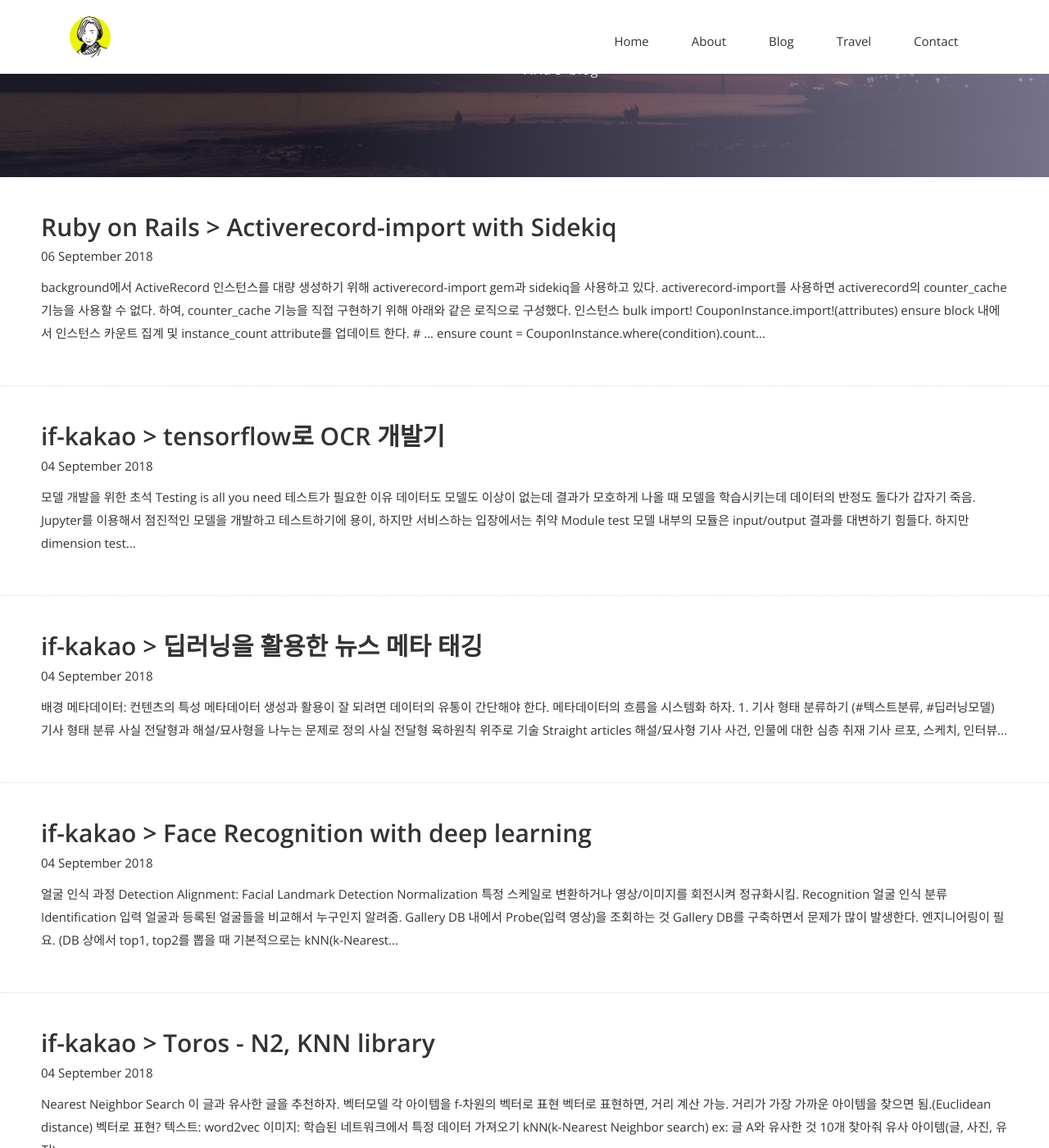
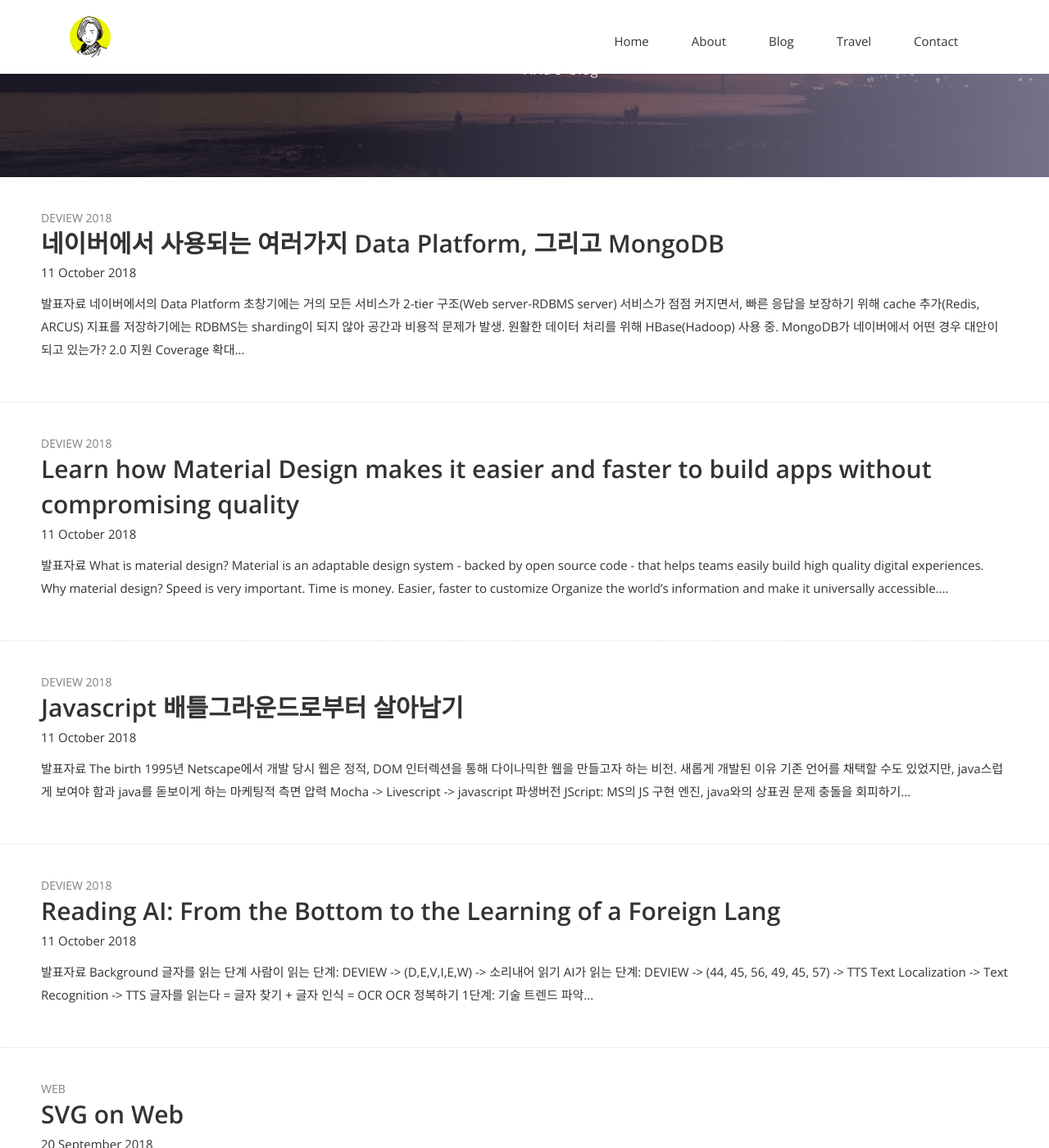
Before and after one commit to aria-grande/aria-grande.github.io, a Jekyll site: the page built from blog.html, in a window 1280 px wide and 1400 px high, scrolled down 244 px. Shown: the whole window at 82% size. Built offline with Jekyll 4.4.1, drawn with Linux system fonts in a browser that asks for light colours; nearby versions of some CDN libraries; some web fonts are replaced; some of the changed text lies outside the part shown.

Commit message:
added posts from deview 2018

````diff
--- /dev/null
+++ b/_posts/2018-09-20-interactive-map-on-web.md
@@ -0,0 +1,17 @@
+---
+layout: post
+title:  "SVG on Web"
+author: Aria
+category: web
+---
+
+# [SVG(Scalable Vector Graphics)](https://ko.wikipedia.org/wiki/%EC%8A%A4%EC%BC%80%EC%9D%BC%EB%9F%AC%EB%B8%94_%EB%B2%A1%ED%84%B0_%EA%B7%B8%EB%9E%98%ED%94%BD%EC%8A%A4)
+SVG는 2차원 그래픽을 표현하기 위해 만들어진 XML 파일 형식의 마크업 언어이다. 1999년 W3C의 주도하에 개발된 표준 벡터 그래픽 파일 형식이다. SVG 파일은 어도비 일러스트레이터와 같은 벡터 드로잉 프로그램을 사용하여 편집이 가능하며, XML 형식이므로 문서 편집기로도 가능하다.
+
+## 성능은 어떨까?
+
+### 파일 용량을 줄여 보자
+
+
+## 참고
+- https://svgontheweb.com/ko/
--- /dev/null
+++ b/_posts/2018-10-11-deview-ocr.md
@@ -0,0 +1,95 @@
+---
+layout: post
+title:  "Reading AI: From the Bottom to the Learning of a Foreign Lang"
+author: Aria
+category: "Deview 2018"
+---
+
+[발표자료](https://www.slideshare.net/deview/111-ai)
+# Background
+## 글자를 읽는 단계
+- 사람이 읽는 단계: DEVIEW -> (D,E,V,I,E,W) -> 소리내어 읽기
+- AI가 읽는 단계: DEVIEW -> (44, 45, 56, 49, 45, 57) -> TTS
+  - Text Localization -> Text Recognition -> TTS
+
+## 글자를 읽는다 = 글자 찾기 + 글자 인식 = OCR
+
+# OCR 정복하기
+## 1단계: 기술 트렌드 파악
+- 논문 스터디
+  - 빠른 요약: 핵심 기여 논문 결과 위주로 논문당 최대 2 슬라이드로 정리
+  - 세부 리뷰: 결과에 대한 타당성 검증 위주로 논문당 최대 10 슬라이드로 정리
+  - 기술 분류
+
+### 기술 분류: 글자 찾기
+#### 사전지식
+![글자 영역 표현법들]("/img/blog/ocr-1.png")
+- POLY(다각형): N 개의 점으로 표현.
+
+#### Regression-based
+- 이미지 -> CNN -> 글자 영역 표현 값들
+- SSD(Single Shot Detector)로 Textboxes 검출. 종횡비와 밀도를 토대로 검출.
+- 최근 들어 논문 수도 감소 중, 성능 재현 어려움. RECT 표현법이 다수
+
+#### Segmentation-based
+- 이미지 -> CNN -> 화소 단위 정보 -> Binarization(이진화) -> 연결된 성분 분석 -> RBOX 정합 -> 글자 영역 표현 값들
+- 최근 들어 논문 수 급증
+- 학습이 안정적
+- RBOX 표현법이 절대 다수이나 POLY 표현법이 서서히 증가 중
+
+#### End-to-end
+- 기존 글자 찾는 방법과 인식 하는 방법을 한 번에 학습시켜 상호 도움이 되도록 한다.
+- 최근 1년 사이 논문 등장
+- 성능 재현 어려움
+- 안정적인 학습법 연구 필요
+
+### 기술 분류: 글자 인식
+#### Text spotting
+- N개 단어 분류
+- End-to-End에서는 간혹 사용
+- 글자 인식 문제에서는 잘 안쓰이는 추세
+
+#### CTC-based
+- 이미지 -> CNN(특징 추출) -> RNN (시퀀스 정보)-> CTC
+- 규칙 기반 후처리
+- 고정 길이 시퀀스 길이에 대해 후처리
+
+```
+input이 trip이 적혀있는 이미지라면,
+
+ttrrriipppp
+ttrr--i--pp
+t-r----i--p
+이 CTC를 통해 trip으로 후변환
+```
+- 최근 논문 수 감소
+- 하지만 속도가 빠르고 적은 메모리를 요구하므로 대용량 이미지 프로세싱에는 적합
+
+#### Attention-based
+- 가변 길이 시퀀스 생성
+- 최근 논문 대부분의 방식
+- CTC에 비해 속도는 느리지만 높은 정확도를 자fkd
+
+## 2단계: 논문 구현의 시작!
+- 논문 구현 개상 선택: 기술 분류 별로 2개의 논문 선택
+- 구현 플랫폼: 각 논문을 pytorch와 tensorflow에 모두 구현.
+  - 의도1. 연구 효율성 극대화
+  - 의도2. 코드 리뷰 및 각 플랫폼에 대한 이해 증대
+  - 의도3. 한 논문에 대해 논의할 사람 확보
+
+## 3단계: 일어 적용
+### 일어 특징
+- 띄어쓰기가 없어 글자 찾기가 어려움.
+- 세로쓰기가 많아 글자 인식이 어려움.
+- 한자가 많아 글자 인식이 어려움.
+  - 일어의 글자수 대략 3천 개. 3천 개의 클래스가 필요한 것.
+
+### 일본어 띄어쓰기 대응
+- 글자 검출은 단어단위가 아니라 글자 단위로 검출
+
+### 일본어 세로쓰기 대응
+- 가로쓰기와 세로쓰기에 대한 인식용 네트워크를 따로 둔다.
+- pipeline: 이미지 -> 글자 찾기 -> RBOX -> Box별 각도 보정 -> 인식기 선택 -> 가로인식 or 세로인식
+
+---
+영어/일어 OCR 데모 페이지: [https://demo.ocrt.clova.ai/](https://demo.ocrt.clova.ai/)
--- /dev/null
+++ b/_posts/2018-10-11-javascript_battleground.md
@@ -0,0 +1,140 @@
+---
+layout: post
+title:  "Javascript 배틀그라운드로부터 살아남기"
+author: Aria
+category: "Deview 2018"
+---
+[발표자료](https://www.slideshare.net/deview/123javascript)
+
+## The birth
+- 1995년 Netscape에서 개발
+- 당시 웹은 정적, DOM 인터렉션을 통해 다이나믹한 웹을 만들고자 하는 비전.
+
+## 새롭게 개발된 이유
+- 기존 언어를 채택할 수도 있었지만, java스럽게 보여야 함과 java를 돋보이게 하는 마케팅적 측면 압력
+- Mocha -> Livescript -> javascript
+
+## 파생버전
+- JScript: MS의 JS 구현 엔진, java와의 상표권 문제 충돌을 회피하기 위해 개발
+- ActionScript: Flash에서 사용, ES4 기반.
+
+## Server-side Javascript
+- node, npm, ...
+
+## 프레임워크의 등장
+- jQuery
+- React, Angular, Vue.js
+
+## Browser wars
+- Evergreen Browser
+```
+The term "evergreen browser" refers to browsers that are automatically upgraded to future versions, rather than being updated by distribution of new versions from the manufacturer, as was the case with older browsers
+```
+
+## Vanilla is not common
+- Vanilla 개발은 일반적이지 않음
+- Framework + toolchains(transpiler, bundling)
+- 대다수 기능들은 라이브러리 '조립'
+
+## 개발 방식의 진화
+### Library -> Framework
+- 직접적인 DOM 핸들링 필요성 감소
+- DOM API native 지원향상(CSS selector 엔진 불필요)
+- 컴포넌트 단위의 기능에 집중, DOM은 프레임워크에 맡김
+ㄴ Virtual DOM을 통해 제어
+
+### Transpiling Era
+- From non/pure javascript code compiles/generates to javascript
+- Coffeescript, Dart, Typescript, ...
+
+#### Babel
+- 새로운 syntax를 즉시 사용할 수 있게 됨.
+- ES6+ 코드를 이전 브라우저 호환 코드로 컴파일
+지금도 IE에서는 error function을 사용할 수 없지만, babel의 도움으로 가능
+
+## 2018년 동향
+### 언어적 관점
+#### 버전 구분 중요성 감소
+- Annual release로 인해 해마다 릴리즈.
+  - 새로운 명세의 릴리즈까지 너무 오래 소요.
+  - 단일 릴리즈 모델의 한계
+- Transpiler(Babel)는 최신 스펙 사용 이슈 해결
+- 과거와 같이 버저닝에 큰 변화가 아닌 feature 단위
+- Evergreen browser는 스펙을 빠르게 구현
+
+#### What's coming?
+- ES2017/ES8
+  - async/await
+  - SHARED
+
+### WEB ASSEMBLY
+- 프로그래밍 언어를 컴파일 해, 어느 브라우저에서나 빠르게 실행되는 바이너리 파일로 변환
+- 주요 브라우저 및 node.js 모두 지원
+
+### 정적 타입 시스템
+- js의 부족한 영역(loose typing)을 채워줌
+- 버그 감소
+- as Languages: Typescript, ReasonML, PureScript
+- as tools: Flow
+
+### Web components
+#### Polymer
+- [lit-html](https://github.com/Polymer/lit-html): 커스텀 엘리먼트 생성하는 기본 클래스에서 활용되는 라이브러리. DOM 렌더링 집중 like jsx -> 표준 기술이므로 빌드 과정 필요없음.
+
+### NPM
+- 'Do not use Bower' policy.
+
+### Yarn
+- yarn을 통한 패키지 다운로드는 전체 npm 다운로드의 0.03%.
+- 초기 yarn의 장점(npm보다 빠르다)은 점점 퇴색.
+
+### Bundler/Build
+#### Webpack v4
+- 향상된 빌드 시간: 60~98% 감소
+- mode property -> development | production | none
+- split cli: webpack-cli
+
+### OCJS(Zero Configuration JS)
+- webpack은 configpack 같다. Configuration headache.
+- [PARCEL](https://parceljs.org/)의 등장(무설정 번들링 지향)
+
+### 모바일 애플리케이션
+- webview를 래핑하는 hybrid-app은 죽어감.
+
+### React Native
+- React 인기에 더불어 인기 상승.
+- TV 플랫폼 지원.
+
+### 데스크톱 어플리케이션
+- 모두 Chromium 기반
+- Electron: 세밀한 제어 기능 제공.
+- [NW.js](https://nwjs.io/): 웹앱을 빠르게 데스크톱앱으로 전환시 장점.
+
+## PWA(Progressive Web Applications)
+- Safari와 Edge 지원 추가로 기본 사용 환경을 갖춤.
+- 다양한 도구의 등장: Workbox, HNPWA, PWA Starter Kit, pwa-helpers
+
+## Javascript는 어디로 가고 있나?
+### 흐릿해지는 경계
+- FE/BE 구분 없이 하나의 코드셋으로 모든 곳에서 실행.
+- Universal Javascript.
+- Node.js + JS Foundation을 merge하려는 움직임의 시작(2018.10.4)
+
+## Javascript로부터 생존하기
+1) Trends
+- Github Trending: 새로운/떠오르는 프로젝트 확인
+- FE Tech Mailings: 최신 소식 업데이트
+
+2) Browsers Update: Chrome / WebKit / MS Edge / Firefox
+
+3) 다른 사람들은 어떻게 생각하나?
+- State of JS
+- Stack overflow annual developer survey
+- Medium's js posts.
+
+4) Conferences
+- JSConf
+- Fluent
+- dotJS
+- JS Kongress
+- Netflix JavaScript Talks
--- /dev/null
+++ b/_posts/2018-10-11-material_design.md
@@ -0,0 +1,64 @@
+---
+layout: post
+title:  "Learn how Material Design makes it easier and faster to build apps without compromising quality"
+author: Aria
+category: "Deview 2018"
+---
+
+[발표자료](https://www.slideshare.net/deview/142-learn-how-material-design-makes-it-easier-and-faster-to-build-apps-without-compromising-quality)
+
+# What is material design?
+- Material is an adaptable design system - backed by open source code - that helps teams easily build high quality digital experiences.
+
+# Why material design?
+- Speed is very important. Time is money.
+- Easier, faster to customize
+- Organize the world's information and make it universally accessible.
+
+## Components
+### FAB(Floating Action button)
+- FAB를 사용하는 partners가 많아지고 있다. 조금 더 fancy함
+- submit button, add/plus button, ...
+
+![fab]("/img/blog/fab.png")
+
+### Backdrop
+- filter, 메타태그 처럼 나타내고 있음.
+
+![backdrop]("/img/blog/backdrop.png")
+
+### Motion
+- password keypad에서도 모션이 들어간다.
+- loading scene에도 motionable한 이미지를 넣는다.
+
+![motion](https://cdn-images-1.medium.com/max/1200/1*xrH020ybWUPw503tg4IyGQ.gif)
+
+## Tips on Adopting Material Design
+1. Audit your product
+2. Start with Material Foundations
+ㄴ color
+ㄴ layout interactions...
+3. Choose appropriate Material component and *customize!*
+4. Implement, test, and iterate.
+
+## Q&A
+Q: Design System이 디자이너를 대체할 것이라고 하는데 어떻게 생각하는지?<br/>
+A: IKEA 매뉴얼처럼 starting point를 제공하는 것이지 디자이너의 역할을 대체할 수는 없을 것 같다.
+
+Q: 디자인은 매우 주관적인데, 표준을 만들때, 어떤걸 기준으로 결정하나?<br/>
+A: UX expert의 의견. 전에는 상단에 햄버거 메뉴를 놓도록 강조했는데, 데이터/피드백을 받고 나서 bottom navigation도 추가했다.
+
+Q: design guide를 따르니 많은 products들이 비슷해보인다.<br/>
+A: 구글 내에서도 이런 얘기가 많이 있었다. 2018년도 5월에 출시한 것은 thinning, emphasis만 들어 있다. Interactive tools, color tools
+
+Q: 앱 내 새로운 component를 삽입할 때 어떤걸 기준으로 추가하나?<br/>
+A: 우리가 기존에 가지고 있던 컴포넌트를 정말 재사용할 수 없는건지 충분한 논의 후 결정
+
+Q: partner와 협업할 경우, 예를 들면 lyft, customization을 하다보면 guide line을 해칠 수도 있는데, 어떻게 진행했나?<br/>
+A: lyft가 새로운 것을 suggest를 했을 때, variation 정도라 하면 support를 한다.
+
+Q: bootstrap 대신 material을 사용해야 할 이유?<br/>
+A: speed와 효율성을 높여야 하는 것은 백번 맞는 말. 하나 둘 컴포넌트를 조합해서 만들어나가는 것보다, basement look이 구축되어 있는 상황에서 customize 하는게 더 빠르게 디벨롭할 수 있다. motion, loading 등.
+
+---
+PPT를 보며 느낀 점. 모든 화면을 캡쳐해서 넣지 않고, 강조하고 싶은 부분만 잘라서 gif로 자료를 삽입함. 집중하기 좋았음.
--- /dev/null
+++ b/_posts/2018-10-11-mongodb_and_dataplatforms_in_naver.md
@@ -0,0 +1,124 @@
+---
+layout: post
+title:  "네이버에서 사용되는 여러가지 Data Platform, 그리고 MongoDB"
+author: Aria
+category: "Deview 2018"
+---
+[발표자료](https://www.slideshare.net/deview/124-data-platform-mongodb)
+
+## 네이버에서의 Data Platform
+- 초창기에는 거의 모든 서비스가 2-tier 구조(Web server-RDBMS server)
+- 서비스가 점점 커지면서, 빠른 응답을 보장하기 위해 cache 추가(Redis, ARCUS)
+- 지표를 저장하기에는 RDBMS는 sharding이 되지 않아 공간과 비용적 문제가 발생. 원활한 데이터 처리를 위해 HBase(Hadoop) 사용 중.
+
+## MongoDB가 네이버에서 어떤 경우 대안이 되고 있는가?
+- 2.0 지원 Coverage 확대
+- Sharding, Transaction 처리, secondary index처리가 가능하고, schema-less한 DB가 필요했다.
+### Schema-less
+- 사전에 데이터에 대한 구조나 정의를 하지 않아도 됨.
+- RDBMS라면 각 서비스 별 별도의 table로 관리해야 하거나, column 추가/삭제 등의 서비스 중 overhead가 발생하게 된다.
+
+```
+table A{
+  userNumber int
+  ,userCellPhoneNumber char(13)
+}
+
+-> RDBMS: 1 row 당 17-byte
+-> MongoDB: 1 document 당 46-byte. 컬럼 key-value가 같이 저장되기 때문에 저장 공간이 많이 필요하다.
+```
+
+공통플랫폼: 서비스 별 비슷한 기능을 공통 플랫폼에서 제공하는데, 이 때 schema-less 하면 좋다.
+
+### Sharding
+- scale up의 한계가 대두됨. RDBMS는 응용에서 샤딩으로 scale out 구현 할 수 있지만 확장성이 떨어지며 개발 및 관리의 overhead가 발생한다. Auto sharding이 가능한 데이터 플랫폼이 필요하다.
+
+### Secondary Index
+- 단순 bigdata성 데이터는 HBase를 사용하고 있음.(인프라 운영비용 절감)
+- HBase는 제품 자체에서 secondary index를 제공해주지 않는데, 조회 조건이 다양해짐에 따라 secondary index에 대한 기능이 필요해짐.
+- HBase는 HFile이 물리적으로 분리됨. MongoDB Chunk는 논리적 분리
+
+### Transaction
+- NoSQL을 사용하면서 Transaction 기능을 원하는 경우가 있음.
+- MongoDB는 WiredTiger storage 엔진을 사용할 경우 높은 수준의 ACID 지원
+```
+s.start_transaction()
+  order.blahblah
+  payment.blahblah
+s.commit_transaction()
+```
+
+### JSON 지원
+- REST API 사용이 확대되면서, 메세지 포맷을 JSON으로 사용할 경우
+- Web server와 DB server 간 데이터를 주고 받는 과정에서 JSON이 선호되면서 JSON 지원이 필요해짐.
+
+### IDC DR(Disaster Recovery: 이중화)
+- MongoDB는 IDC간 Auto failover가 가능한 Data Platform
+- MongoDB는 IDC를 꼭 3대로 유지해야 함.
+
+
+## 네이버에서 MongoDB를 사용하면서 겪은 에피소드들
+### Mongos 관리
+- 웹 서버는 Mongos(router)와 통신을 하게 되고, mongos가 각 shard server에 질의를 한다.
+
+### L4와 getmore
+- Sharding 에서의 L4 사용을 초기에는 권장했으나(Web server -> L4 -> mongos -> sharding server) getmore 이슈로 제거.
+(getmore: 20건 단위로 데이터를 전달하는 과정. 100개를 질의한다면 처음 20개 질의, 그 다음 20개 질의 ...)
+
+### mongos <-> shard 커넥션
+- mongos와 shard server 사이에 커넥션 관리에 문제가 있음.
+
+```
+default connection 갯수: Max-> Unlimited, Min-> 1개(per core)
+```
+- 요청이 갑자기 늘어나면 해당 DB 서버는 장애로 빠질 영향이 크다.
+고로 튜닝이 필요하다.
+
+```
+tuning: Max -> 20개(per core), Min -> 10개(per core)로 네이버에서 사용중.
+```
+- Mongos와 shard 사이에 커넥션이 급증하는 경우는 아직까지 많지 않았음. 몇 초 이내에 해결.
+
+### Node.js driver
+- Node.js 모듈인 mongoose는 성능 이슈로 인해 권장하지 않음.
+- Node.js 드라이버 2.X 사용 권장
+
+### Storage Engine
+- WiredTiger 스토리지 엔진만 사용.
+- checkpoint: memory buffer와 disk 사이의 데이터 불일치를 해소하기 위해 data sync하는 작업(memory -> disk)
+- checkpoint가 실행되는 시점에 한번에 디스크 쓰기 발행. Write heavy한 환경에서 checkpoint시 성능 하락. 주기적으로 Disk IO가 높아진다면 checkpoint 이슈일 수도 있음.
+
+### Background Index
+- MongoDB는 인덱스 생성시 collection 뿐만 아니라 database 자체에 lock이 걸린다. 쿼리 지연 발생.
+- background index 생성 가능.(=RDBMS의 online index creation)
+- background index 생성은 주로 새벽에 진행
+
+### Compact
+- compact는 maintenance 기간에만 사용할 것.
+
+### Balancer
+- MongoDB의 Chunk Migration은 high cost.
+여러 이유로 balancing 작업이 실패할 수 있음.
+
+### Clustered Index
+- clustered index: 해당 key 값 기준으로 실제 데이터가 정렬되어 있음.
+- clustered index 방식을 활용한 범위 검색 등에는 MongoDB 사용을 권장하지 않는다.
+
+### Unique index
+- sharding 환경에서 unique index는 local index라 shard 내에서만 unique 함. 전체 shard 내에서는 유니크 하지 않다.
+- 전체 shard에서 유니크함을 보장하기 위해서는 sharding key에 포함 필요.
+
+### 개인정보
+- DB영역의 법적 요건(IP 기반 access-control)을 지키기 위해서 MongoDB 3.6 버전의 authenticationRestrictions 기능 사용 중.
+bind_ip는 DB ACL을 제한하는 기능이 아님. whitelist임.
+
+## 개인적으로 바라보는 MongoDB의 장단점 그리고 전망(vs RDBMS)
+### 과연 NoSQL 인가?
+- MongoDB는 NoSQL의 특징과 RDBMS의 특징을 고루 가지고 있는 DBMS.
+
+### 성능과 안정성
+- checkpoint 등 일부 성능 문제 해결이 시급
+- Mongos <-> shard사이의 커넥션 안정화
+
+### 전망
+- 우리나라에서 Main stream으로 도입될 가능성은 높지 않다고 보여지나, 사용처는 점점 확대될 것으로 보인다.
--- a/blog.html
+++ b/blog.html
@@ -18,7 +18,8 @@ permalink: /blog/
 </section>
 {% for post in site.posts %}
 <div class="post-area">
-  <a href="{{ post.url | prepend: site.baseurl }}" class="bold">{{ post.category }} > {{ post.title }}</a>
+  <a class="post-category">{{ post.category }}</a>
+  <a href="{{ post.url | prepend: site.baseurl }}" class="bold">{{ post.title }}</a>
   <p class="post-date">{{ post.date | date_to_long_string }}</p>
   <p>
     {{ post.content | strip_html | truncatewords: 50 }}
--- a/css/style.css
+++ b/css/style.css
@@ -32,3 +32,9 @@
 .post-area a:hover {
   color: #0D0017;
 }
+.post-area .post-category {
+  display: block;
+  font-weight: 100;
+  color: gray;
+  text-transform: uppercase;
+}
````
Also changed, not shown: img/blog/backdrop.png (added), img/blog/fab.png (added), img/blog/ocr-1.png (added).
